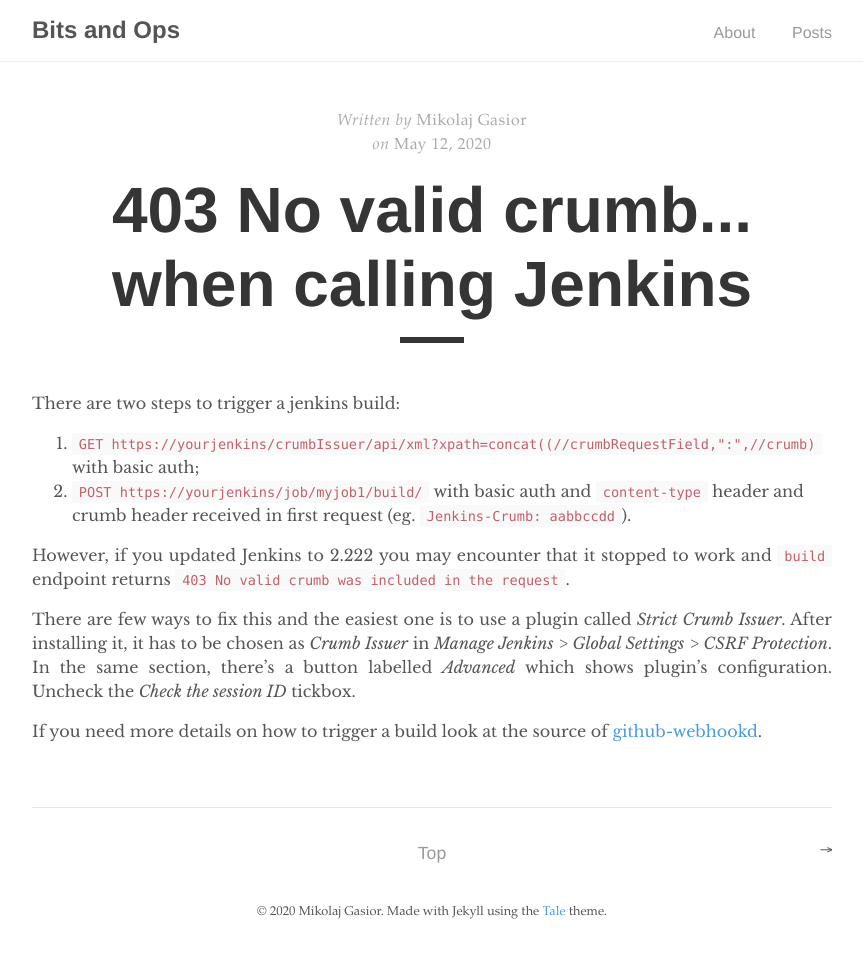
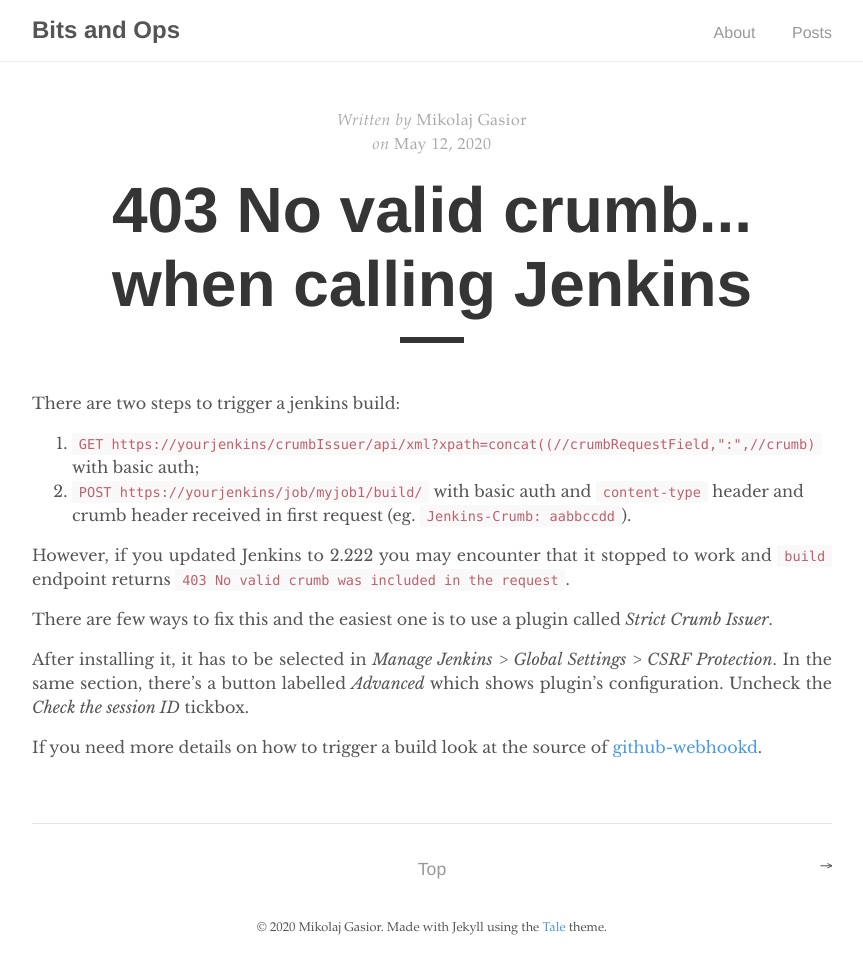
Before and after one commit to gasiordev/gasiordev.github.io, a Jekyll site: the page built from _posts/2020-05-12-403-no-valid-crumb-in-jenkins.md, in a window 1280 px wide. Shown: the whole page, without its empty margins (208-1071 px from the left). Built offline with Jekyll 4.4.1, drawn with Linux system fonts in a browser that asks for light colours.

Commit message:
Update post

```diff
--- a/_posts/2020-05-12-403-no-valid-crumb-in-jenkins.md
+++ b/_posts/2020-05-12-403-no-valid-crumb-in-jenkins.md
@@ -13,8 +13,9 @@ to work and `build` endpoint returns
 `403 No valid crumb was included in the request`.
 
 There are few ways to fix this and the easiest one is to use a plugin called
-*Strict Crumb Issuer*. After installing it, it has to be chosen as
-*Crumb Issuer* in *Manage Jenkins > Global Settings > CSRF Protection*.
+*Strict Crumb Issuer*.
+
+After installing it, it has to be selected in *Manage Jenkins > Global Settings > CSRF Protection*.
 In the same section, there's a button labelled *Advanced* which shows plugin's
 configuration. Uncheck the *Check the session ID* tickbox.
 
```
